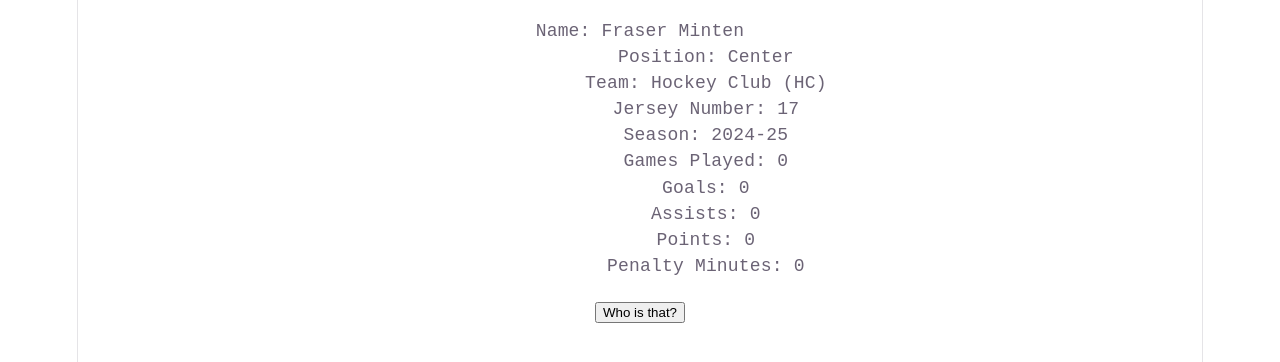
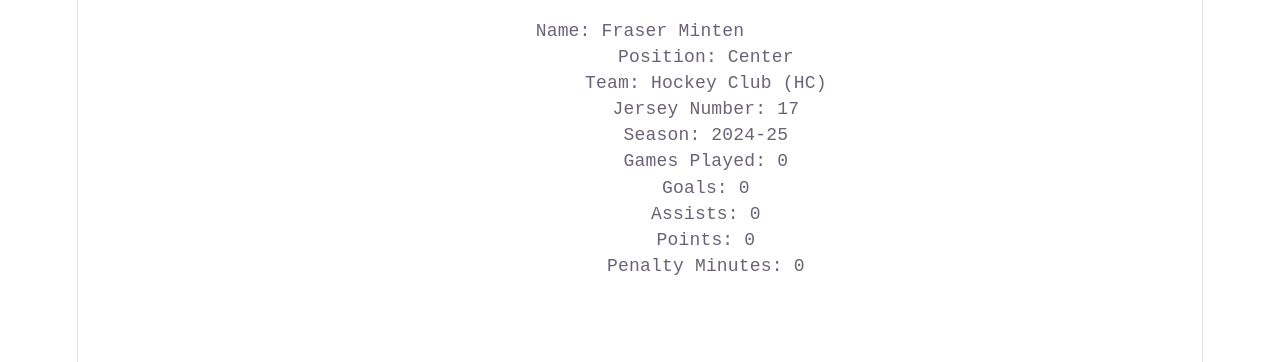
Before and after one commit to HadenHiles/HockeyPlayerCard-Mock, a React (Vite) app in the folder web/: page / in a window 1280 px wide. Shown: the top 362 px of the page. Built offline with nearby package versions, Linux system fonts and the light colour scheme.

Commit message:
Remove state test button/function

```diff
--- a/web/src/components/PlayerCard.tsx
+++ b/web/src/components/PlayerCard.tsx
@@ -2,7 +2,7 @@ import type { PlayerData } from '../models/player'
 import { useState } from 'react'
 
 function PlayerCard({ playerData }: { playerData: PlayerData }) {
-  const [player, setPlayer] = useState(playerData)
+  const [player] = useState(playerData)
 
     return (
         <>
@@ -19,17 +19,9 @@ function PlayerCard({ playerData }: { playerData: PlayerData }) {
             Points: ${player.season.points}
             Penalty Minutes: ${player.season.penaltyMinutes}`}
         </pre>
-        <button onClick={updateName}>Who is that?</button>
       </section>
         </>
     )
-
-    function updateName() {
-      setPlayer((currentPlayer) => ({
-        ...currentPlayer,
-        firstName: "Joe Momma",
-      }));
-    }
 }
 
 export default PlayerCard
```
